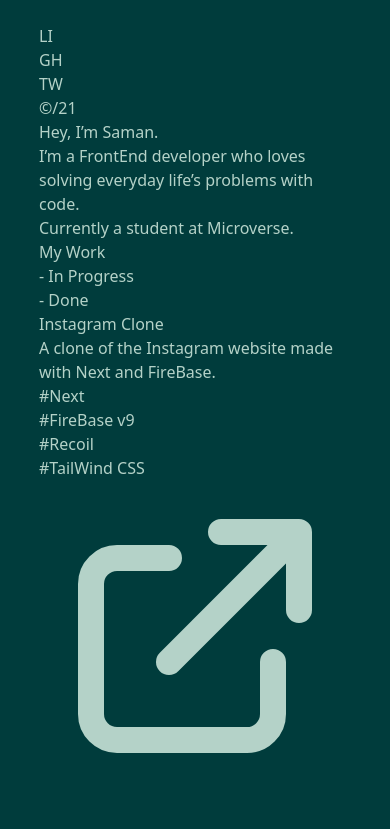
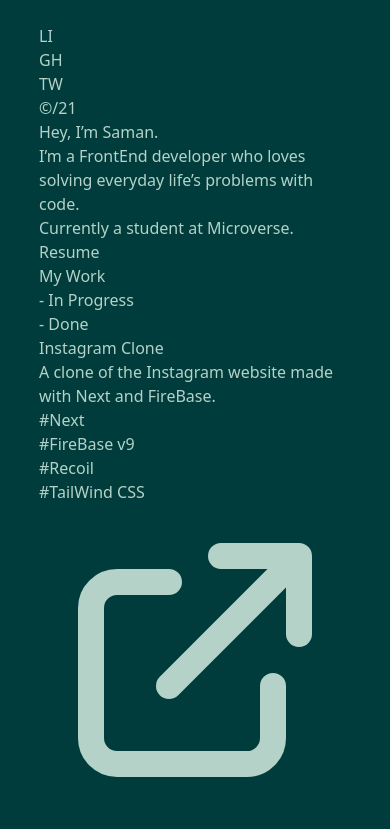
Before and after one commit to SamanAtashi/Portfolio-V.2, a Next.js app: page / in a window 390 px wide. Shown: the top 829 px of the page. Built offline with nearby package versions, Linux system fonts and the light colour scheme.

Commit message:
Add resume + mobile version finished

```diff
--- a/Components/Home.jsx
+++ b/Components/Home.jsx
@@ -1,4 +1,7 @@
 import color from '../Assets/color';
+import { FaArrowDown } from 'react-icons/fa';
+// import resume from '../Assets/Resume/resume.pdf';
+
 const Home = () => {
 	return (
 		<section className="text-Secondary text-[1.2rem] leading-7 font-Montserratss mt-8">
@@ -29,6 +32,17 @@ const Home = () => {
 					</span>
 					{color()}
 				</p>
+				<div className="mt-8 -mb-2 flex items-center justify-center ">
+					<button className="animate-pulse   bg-Tertiary hover:bg-Tertiary_Light text-Primary hover:text-Primary_Light font-bold py-2 px-4 rounded-full flex items-center justify-center ">
+						{/* <FaArrowDown className="animate-bounce inline-block w-5 h-5 mx-1" /> */}
+						<a
+							// href={resume}
+							download="SamanAtashi-resume"
+						>
+							Resume
+						</a>
+					</button>
+				</div>
 			</article>
 		</section>
 	);
--- a/global.css
+++ b/global.css
@@ -16,3 +16,8 @@
 		color: #b4bd32;
 	}
 }
+
+*::selection {
+	background-color: #dae358;
+	color: #195555;
+}
```
